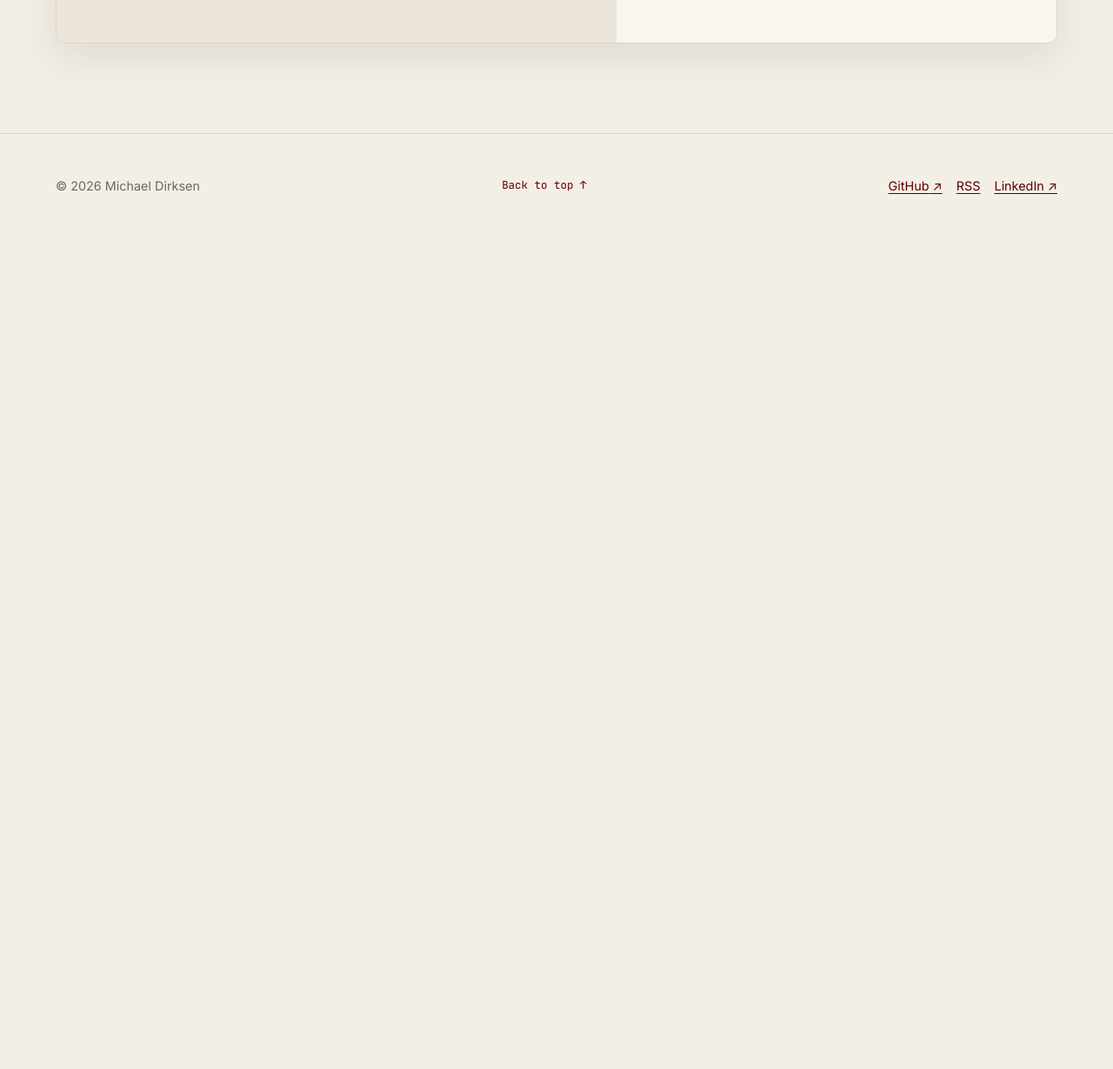
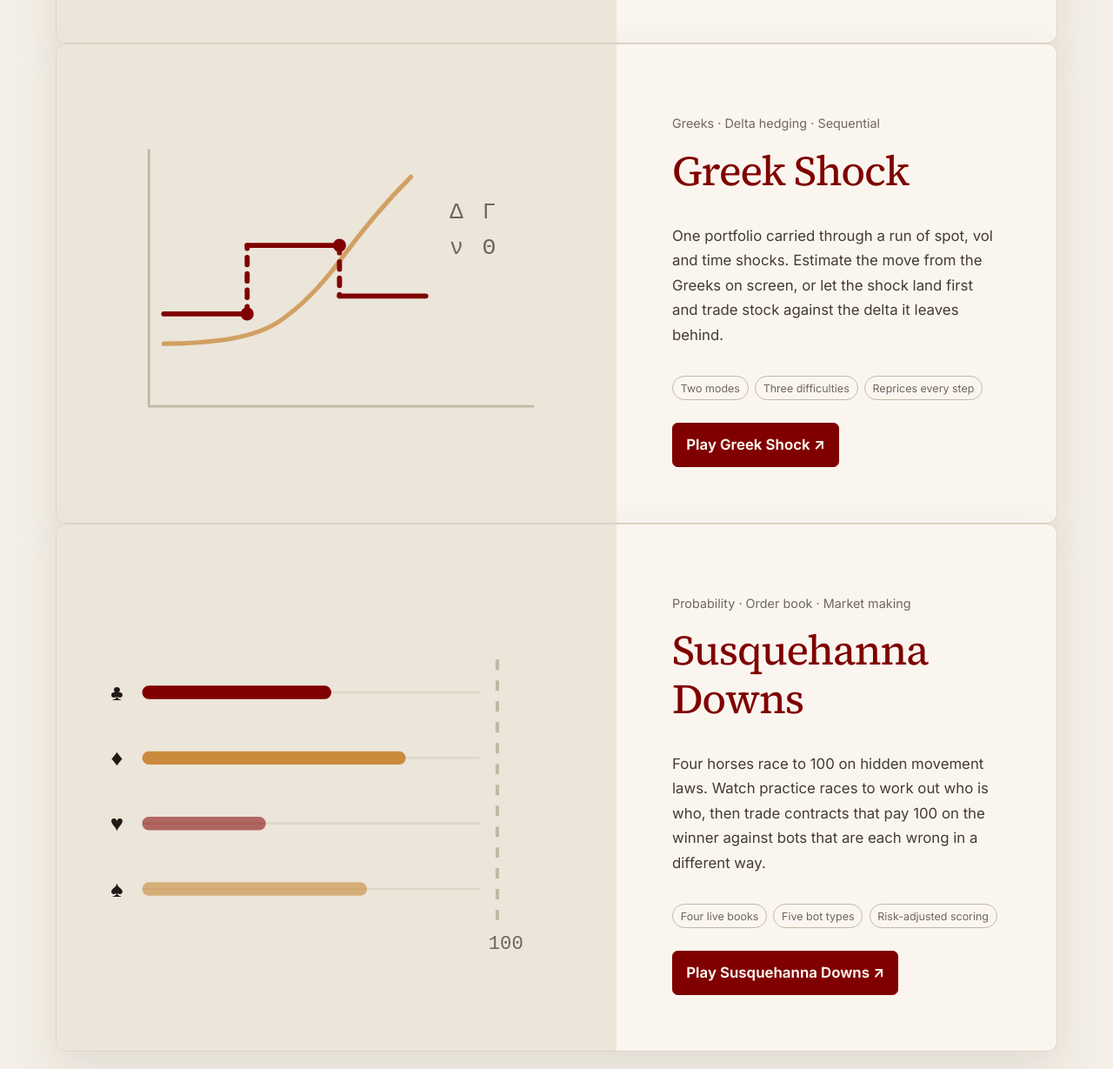
Before and after one commit to Mike-Dirksen/Mike-Dirksen.github.io, a plain HTML site: page games/index.html in a window 1280 px wide. Shown: the part 1591-2820 px from the top of the page at 87% size. Before the commit the page ends 1865 px from the top, so only its background shows below. Drawn offline with Linux system fonts and the light colour scheme.

Commit message:
Add Greek Shock and Susquehanna Downs to the game room
Co-Authored-By: Claude Opus 5 <noreply@anthropic.com>

```diff
--- a/games/index.html
+++ b/games/index.html
@@ -21,6 +21,14 @@
       <a class="game-card-art" href="https://mike-dirksen.github.io/game-room/#/bid-offer-mac" target="_blank" rel="noopener noreferrer" aria-label="Open Bid/Offer Mac in a new tab"><svg viewBox="0 0 320 260" role="img" aria-label="A two-sided market ladder with bid and offer levels either side of a mid line"><path d="M24 130H296" fill="none" style="stroke:var(--line-strong)" stroke-width="1.4" stroke-dasharray="4 5"/><g style="fill:var(--accent)"><rect x="40" y="96" width="86" height="12" rx="3"/><rect x="40" y="76" width="58" height="12" rx="3"/><rect x="40" y="56" width="34" height="12" rx="3"/></g><g style="fill:var(--warm)"><rect x="194" y="152" width="86" height="12" rx="3"/><rect x="222" y="172" width="58" height="12" rx="3"/><rect x="246" y="192" width="34" height="12" rx="3"/></g><g fill="none" style="stroke:var(--line-strong)" stroke-width="1.6" stroke-linecap="round"><path d="M160 40V220"/></g><g fill="none" style="stroke:var(--accent)" stroke-width="2.6" stroke-linecap="round" stroke-linejoin="round"><path d="M138 120l14 14 14-14"/></g><g fill="none" style="stroke:var(--warm)" stroke-width="2.6" stroke-linecap="round" stroke-linejoin="round"><path d="M166 140l14-14 14 14"/></g></svg></a>
       <div class="game-card-copy"><p class="meta">Options · Quote algebra · Timed drills</p><h3>Bid/Offer Mac</h3><p>Which side does a trade imply, and what is the executable quote on the synthetic? Recognition drills on the bid/offer tables, plus numerical translation across combos, verticals, calendars, flies and boxes.</p><ul class="tags"><li class="tag">Two modes</li><li class="tag">Seeded sessions</li><li class="tag">Sourced to the notes</li></ul><a class="button game-launch" href="https://mike-dirksen.github.io/game-room/#/bid-offer-mac" target="_blank" rel="noopener noreferrer">Play Bid/Offer Mac <span aria-hidden="true">↗</span></a></div>
     </article>
+    <article class="game-card">
+      <a class="game-card-art" href="https://mike-dirksen.github.io/game-room/#/greek-shock" target="_blank" rel="noopener noreferrer" aria-label="Open Greek Shock in a new tab"><svg viewBox="0 0 320 260" role="img" aria-label="A spot path jumping to a new level, over a curved option payoff"><g fill="none" style="stroke:var(--line-strong)" stroke-width="1.6" stroke-linecap="round"><path d="M34 212H292"/><path d="M34 212V40"/></g><path d="M44 170q54 0 76-14t44-44 46-54" fill="none" style="stroke:var(--warm)" stroke-width="3" stroke-linecap="round" opacity=".75"/><path d="M44 150h56" fill="none" style="stroke:var(--accent)" stroke-width="3.4" stroke-linecap="round"/><path d="M100 150v-46" fill="none" style="stroke:var(--accent)" stroke-width="3.4" stroke-dasharray="5 6" stroke-linecap="round"/><path d="M100 104h62" fill="none" style="stroke:var(--accent)" stroke-width="3.4" stroke-linecap="round"/><path d="M162 104v34" fill="none" style="stroke:var(--accent)" stroke-width="3.4" stroke-dasharray="5 6" stroke-linecap="round"/><path d="M162 138h58" fill="none" style="stroke:var(--accent)" stroke-width="3.4" stroke-linecap="round"/><circle cx="100" cy="150" r="4.4" style="fill:var(--accent)"/><circle cx="162" cy="104" r="4.4" style="fill:var(--accent)"/><g style="fill:var(--muted)" font-family="monospace" font-size="15"><text x="236" y="86">Δ</text><text x="258" y="86">Γ</text><text x="236" y="110">ν</text><text x="258" y="110">Θ</text></g></svg></a>
+      <div class="game-card-copy"><p class="meta">Greeks · Delta hedging · Sequential</p><h3>Greek Shock</h3><p>One portfolio carried through a run of spot, vol and time shocks. Estimate the move from the Greeks on screen, or let the shock land first and trade stock against the delta it leaves behind.</p><ul class="tags"><li class="tag">Two modes</li><li class="tag">Three difficulties</li><li class="tag">Reprices every step</li></ul><a class="button game-launch" href="https://mike-dirksen.github.io/game-room/#/greek-shock" target="_blank" rel="noopener noreferrer">Play Greek Shock <span aria-hidden="true">↗</span></a></div>
+    </article>
+    <article class="game-card">
+      <a class="game-card-art" href="https://mike-dirksen.github.io/game-room/#/susquehanna-downs" target="_blank" rel="noopener noreferrer" aria-label="Open Susquehanna Downs in a new tab"><svg viewBox="0 0 320 260" role="img" aria-label="Four race lanes of differing progress beside a finish line"><g style="stroke:var(--line)" stroke-width="1.4"><path d="M30 66h226"/><path d="M30 110h226"/><path d="M30 154h226"/><path d="M30 198h226"/></g><g stroke-linecap="round" stroke-width="9"><path d="M34 66h118" style="stroke:var(--accent)"/><path d="M34 110h168" style="stroke:var(--warm)"/><path d="M34 154h74" style="stroke:var(--accent)" opacity=".55"/><path d="M34 198h142" style="stroke:var(--warm)" opacity=".6"/></g><path d="M268 44V220" fill="none" style="stroke:var(--line-strong)" stroke-width="2.4" stroke-dasharray="7 7"/><g style="fill:var(--muted)" font-family="monospace" font-size="13"><text x="262" y="238">100</text></g><g style="fill:var(--ink)" font-family="monospace" font-size="15"><text x="8" y="71">♣</text><text x="8" y="115">♦</text><text x="8" y="159">♥</text><text x="8" y="203">♠</text></g></svg></a>
+      <div class="game-card-copy"><p class="meta">Probability · Order book · Market making</p><h3>Susquehanna Downs</h3><p>Four horses race to 100 on hidden movement laws. Watch practice races to work out who is who, then trade contracts that pay 100 on the winner against bots that are each wrong in a different way.</p><ul class="tags"><li class="tag">Four live books</li><li class="tag">Five bot types</li><li class="tag">Risk-adjusted scoring</li></ul><a class="button game-launch" href="https://mike-dirksen.github.io/game-room/#/susquehanna-downs" target="_blank" rel="noopener noreferrer">Play Susquehanna Downs <span aria-hidden="true">↗</span></a></div>
+    </article>
   </div></section>
 </main>
 <footer class="site-footer"><div class="container footer-wrap"><span>© 2026 Michael Dirksen</span><a class="back-to-top" href="#content">Back to top ↑</a><div class="footer-links"><a href="https://github.com/Mike-Dirksen">GitHub</a><a href="/rss.xml">RSS</a><a href="https://www.linkedin.com/in/mike-dirksen/">LinkedIn</a></div></div></footer><script src="/assets/js/site.js" defer></script>
```
